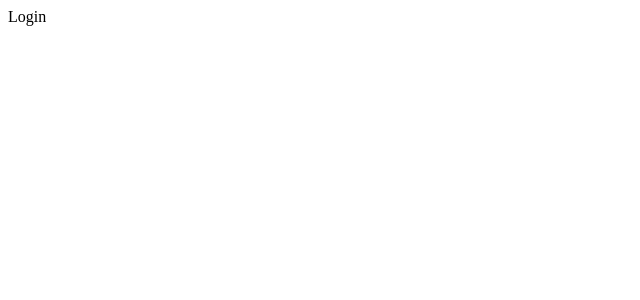
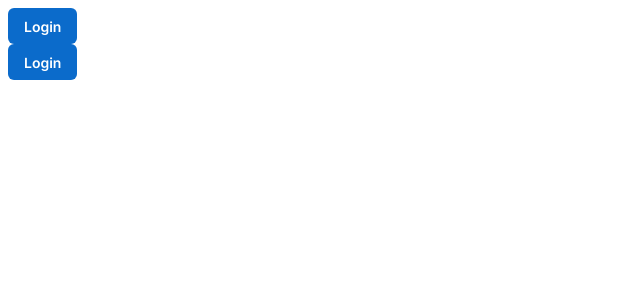
Before and after one commit to 845292122/joy-admin, a React (Vite) app: page /login in a window 1280 px wide. Shown: the top 300 px of the page, without its empty margins (0-640 px from the left). Built offline with nearby package versions, Linux system fonts and the light colour scheme.

Commit message:
add cssprovider

```diff
--- a/src/main.tsx
+++ b/src/main.tsx
@@ -3,13 +3,16 @@ import { createRoot } from 'react-dom/client'
 import { BrowserRouter } from 'react-router-dom'
 import Router from './router'
 import AuthRouter from './router/helper/authRouter'
+import { CssVarsProvider, extendTheme } from '@mui/joy'
 
 createRoot(document.getElementById('root')!).render(
   <StrictMode>
-    <BrowserRouter>
-      <AuthRouter>
-        <Router />
-      </AuthRouter>
-    </BrowserRouter>
+    <CssVarsProvider theme={extendTheme({ cssVarPrefix: '' })}>
+      <BrowserRouter>
+        <AuthRouter>
+          <Router />
+        </AuthRouter>
+      </BrowserRouter>
+    </CssVarsProvider>
   </StrictMode>
 )
--- a/src/pages/login/index.tsx
+++ b/src/pages/login/index.tsx
@@ -1,3 +1,14 @@
+import Button from '@mui/joy/Button'
+
 export default function Login() {
-  return <div>Login</div>
+  return (
+    <div>
+      <div>
+        <Button variant="solid">Login</Button>
+      </div>
+      <div>
+        <Button>Login</Button>
+      </div>
+    </div>
+  )
 }
```
